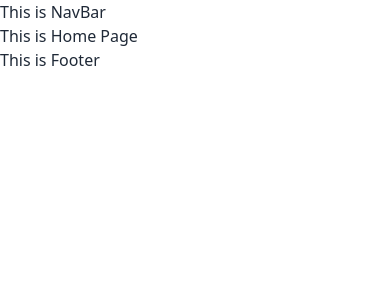
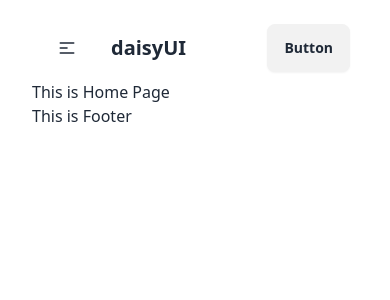
Before and after one commit to tonmoy3673/jobsBD, a React (Vite) app: page / in a window 390 px wide. Shown: the top 300 px of the page. Built offline with nearby package versions, Linux system fonts and the light colour scheme.

Commit message:
:tada: responsive navbar

```diff
--- a/src/Components/Main/Main.jsx
+++ b/src/Components/Main/Main.jsx
@@ -5,11 +5,13 @@
 
 const Main = () => {
     return (
-        <div>
+
+        <div className="px-8 md:px-20 py-4 md:py-8">
         <NavBar/>
         <Outlet/>
         <Footer/>
         </div>
+
     );
 };
 
--- a/src/Components/Shared/Navbar.jsx
+++ b/src/Components/Shared/Navbar.jsx
@@ -1,8 +1,47 @@
+import { NavLink } from "react-router-dom";
+
 const NavBar=()=>{
+    const links=<>
+    <li><NavLink>Statistics</NavLink></li>
+    <li><NavLink>Applied Jobs</NavLink></li>
+    <li><NavLink>Blog</NavLink></li>
+    </>
     return (
-        <div>
-            <h2>This is NavBar</h2>
-        </div>
+
+        <div className="navbar bg-base-100">
+  <div className="navbar-start">
+    <div className="dropdown">
+      <div tabIndex={0} role="button" className="btn btn-ghost lg:hidden">
+        <svg
+          xmlns="http://www.w3.org/2000/svg"
+          className="h-5 w-5"
+          fill="none"
+          viewBox="0 0 24 24"
+          stroke="currentColor">
+          <path
+            strokeLinecap="round"
+            strokeLinejoin="round"
+            strokeWidth="2"
+            d="M4 6h16M4 12h8m-8 6h16" />
+        </svg>
+      </div>
+      <ul
+        tabIndex={0}
+        className="menu-sm dropdown-content bg-base-100 rounded-box z-[1] mt-3 w-52 p-2 shadow">
+       {links}
+      </ul>
+    </div>
+    <a className="btn btn-ghost text-xl">daisyUI</a>
+  </div>
+  <div className="navbar-center hidden lg:flex">
+    <ul className=" menu-horizontal px-1">
+      {links}
+    </ul>
+  </div>
+  <div className="navbar-end">
+    <a className="btn">Button</a>
+  </div>
+</div>
     )
 };
 
```
